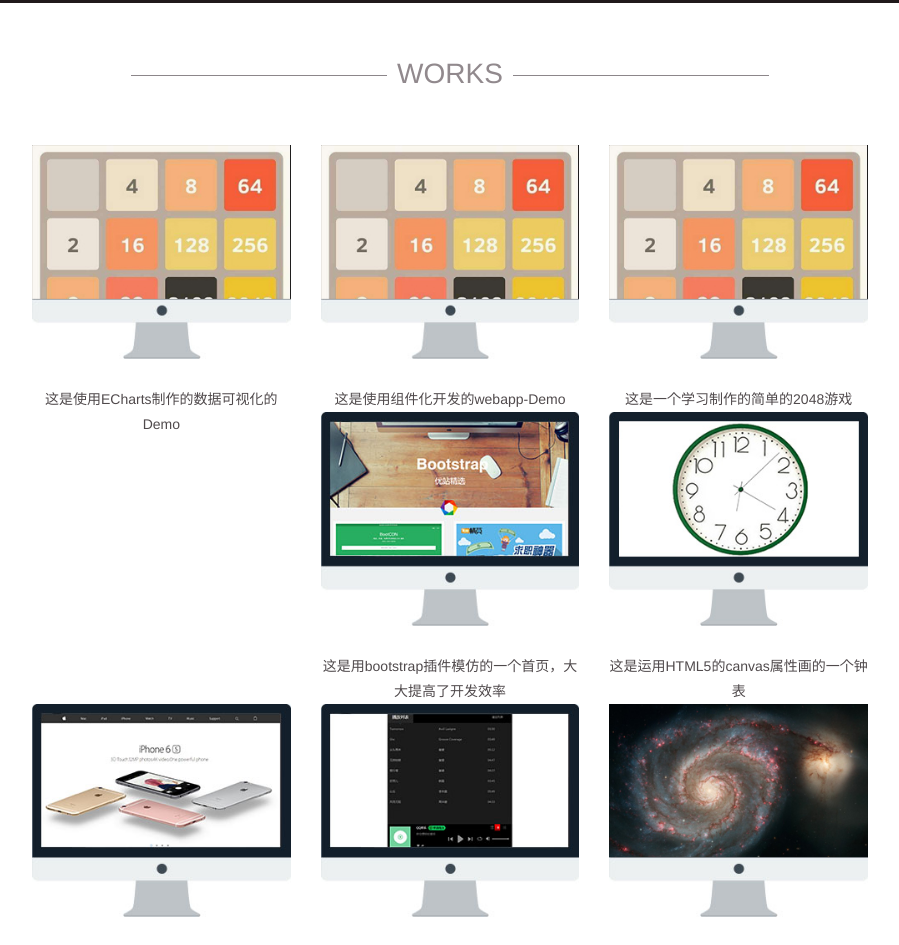
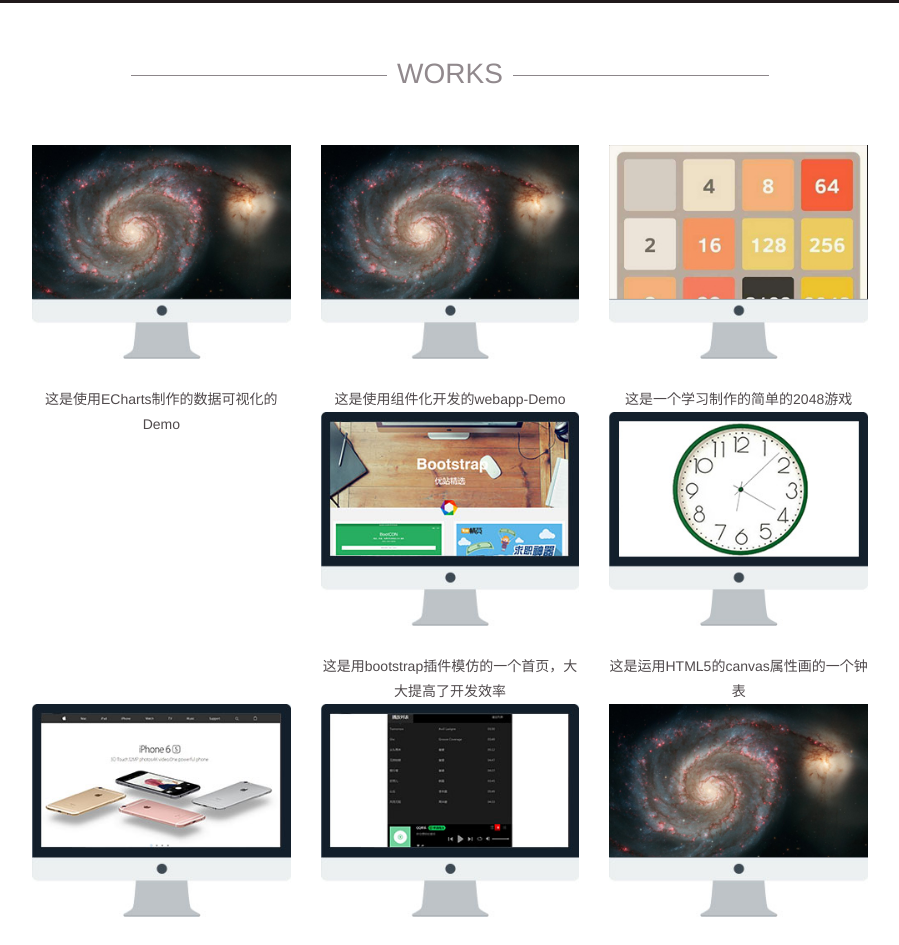
Before and after one commit to boerzai/resume, a plain HTML site: page index.html in a window 1280 px wide. Shown: the part 1853-2798 px from the top of the page, without its empty margins (190-1089 px from the left). Drawn offline with Linux system fonts and the light colour scheme.

Commit message:
Update index.html

```diff
--- a/index.html
+++ b/index.html
@@ -169,14 +169,14 @@
 				  <div class="portfolio-grids">
 					  <div class="portfolio-grid col-md-4">
 						 <a href="https://boerzai.github.io/ECharts-demo1/index.html">
-							 <img src="img/monitr1.jpg">
+							 <img src="img/monitr9.jpg">
 							 <div class="works"></div>
 						 </a>
 						  <p>这是使用ECharts制作的数据可视化的Demo</p>
 					  </div>
 					  <div class="portfolio-grid col-md-4">
 						 <a href="https://boerzai.github.io/webapp-demo1/index.html">
-							 <img src="img/monitr1.jpg">
+							 <img src="img/monitr9.jpg">
 							 <div class="works"></div>
 						 </a>
 						  <p>这是使用组件化开发的webapp-Demo</p>
```
